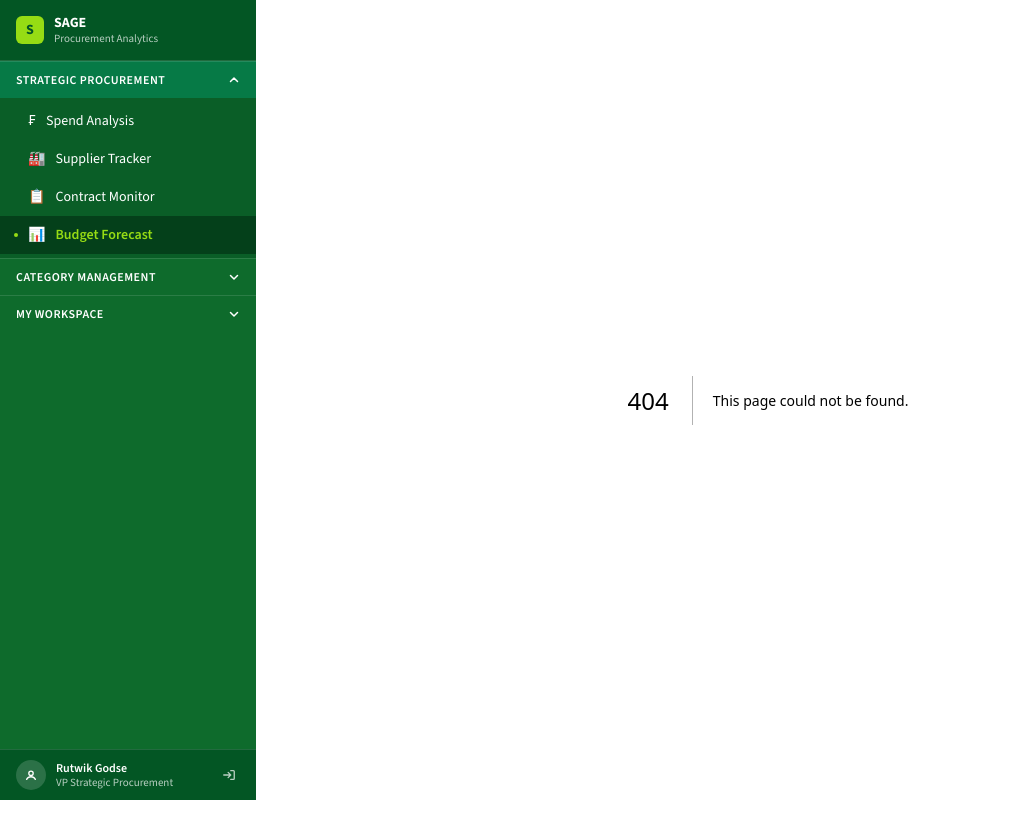
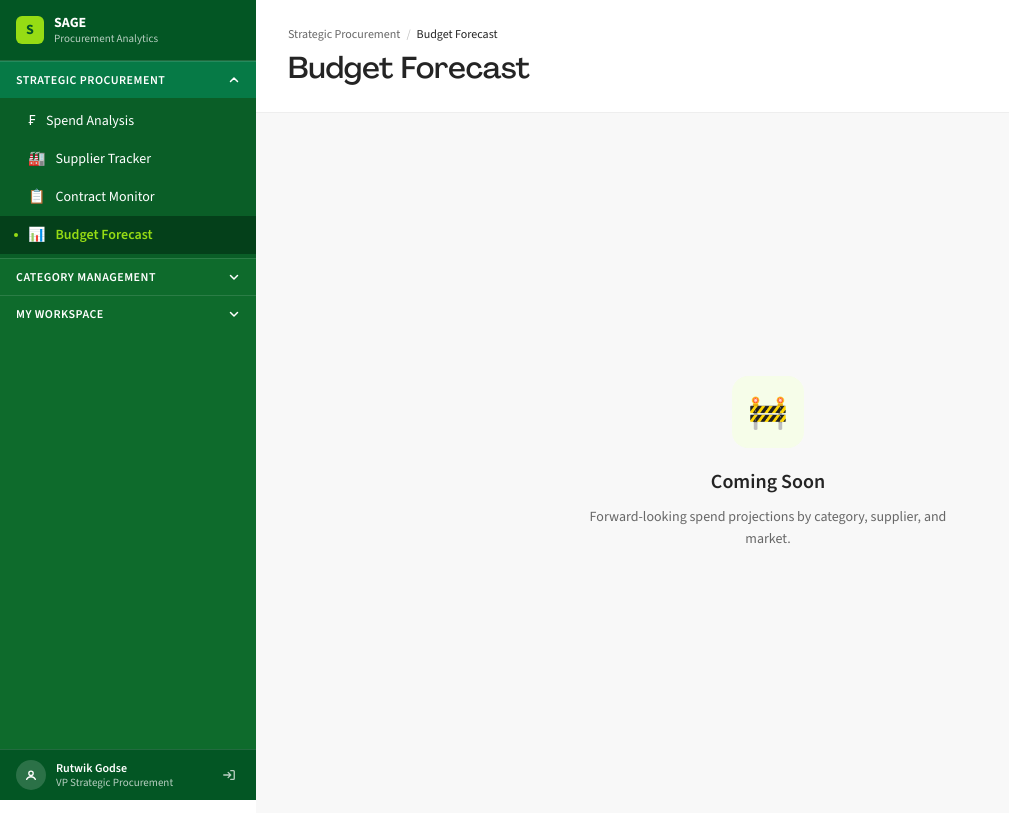
Before and after one commit to rutwik1994/cm-analysis-app, a Next.js app: page /budget in a window 1280 px wide. Before the commit this address had no page. Shown: the whole page, without its empty margins (0-1009 px from the left). Built offline with nearby package versions, Linux system fonts and the light colour scheme.

Commit message:
feat: add coming soon placeholder pages for all sidebar routes

```diff
--- /dev/null
+++ b/app/budget/page.tsx
@@ -0,0 +1,4 @@
+import { ComingSoon } from "@/components/sage/ComingSoon";
+export default function Page() {
+  return <ComingSoon title="Budget Forecast" breadcrumb="Budget Forecast" subtitle="Forward-looking spend projections by category, supplier, and market." />;
+}
--- /dev/null
+++ b/app/category/dach/page.tsx
@@ -0,0 +1,4 @@
+import { ComingSoon } from "@/components/sage/ComingSoon";
+export default function Page() {
+  return <ComingSoon title="DACH Category" breadcrumb="DACH" subtitle="Category deep-dive for the DACH market — supplier mix, spend trends, and contract coverage." />;
+}
--- /dev/null
+++ b/app/category/page.tsx
@@ -0,0 +1,4 @@
+import { ComingSoon } from "@/components/sage/ComingSoon";
+export default function Page() {
+  return <ComingSoon title="Category Overview" breadcrumb="Category Overview" subtitle="Cross-category spend overview with performance benchmarks and savings opportunities." />;
+}
--- /dev/null
+++ b/app/contracts/page.tsx
@@ -0,0 +1,4 @@
+import { ComingSoon } from "@/components/sage/ComingSoon";
+export default function Page() {
+  return <ComingSoon title="Contract Monitor" breadcrumb="Contract Monitor" subtitle="Monitor active contracts, renewal dates, and compliance status across all markets." />;
+}
--- /dev/null
+++ b/app/reports/page.tsx
@@ -0,0 +1,4 @@
+import { ComingSoon } from "@/components/sage/ComingSoon";
+export default function Page() {
+  return <ComingSoon title="Reports" breadcrumb="Reports" subtitle="Exportable procurement reports — spend summaries, supplier scorecards, and budget variance." />;
+}
--- /dev/null
+++ b/app/suppliers/page.tsx
@@ -0,0 +1,4 @@
+import { ComingSoon } from "@/components/sage/ComingSoon";
+export default function Page() {
+  return <ComingSoon title="Supplier Tracker" breadcrumb="Supplier Tracker" subtitle="Track supplier performance, contract compliance, and risk ratings across all categories." />;
+}
--- /dev/null
+++ b/components/sage/ComingSoon.tsx
@@ -0,0 +1,36 @@
+import React from "react";
+
+export function ComingSoon({ title, subtitle, breadcrumb }: {
+  title: string;
+  subtitle: string;
+  breadcrumb: string;
+}) {
+  return (
+    <div style={{ background: '#F8F8F8', minHeight: '100vh' }}>
+      <header style={{ background: '#fff', borderBottom: '1px solid #EEE', padding: '22px 32px' }}>
+        <div style={{ fontSize: 12, color: '#676767', marginBottom: 6, display: 'flex', gap: 6 }}>
+          <span>Strategic Procurement</span>
+          <span style={{ opacity: 0.4 }}>/</span>
+          <span style={{ color: '#242424' }}>{breadcrumb}</span>
+        </div>
+        <h1 style={{ font: '500 30px/38px var(--font-display)', color: '#242424', margin: 0 }}>{title}</h1>
+      </header>
+
+      <div style={{ display: 'flex', alignItems: 'center', justifyContent: 'center', minHeight: 'calc(100vh - 100px)' }}>
+        <div style={{ textAlign: 'center', maxWidth: 400 }}>
+          <div style={{
+            width: 72, height: 72, borderRadius: 16, background: '#F6FDE9',
+            display: 'flex', alignItems: 'center', justifyContent: 'center',
+            margin: '0 auto 20px', fontSize: 32,
+          }}>🚧</div>
+          <h2 style={{ font: '600 20px/28px var(--font-body)', color: '#242424', margin: '0 0 10px' }}>
+            Coming Soon
+          </h2>
+          <p style={{ font: '400 14px/22px var(--font-body)', color: '#676767', margin: 0 }}>
+            {subtitle}
+          </p>
+        </div>
+      </div>
+    </div>
+  );
+}
```
